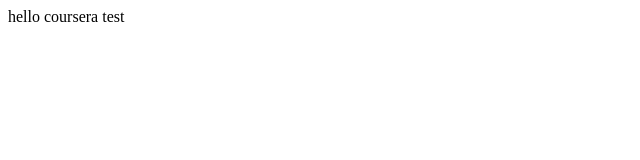
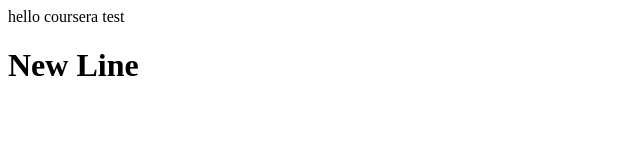
Before and after one commit to henokmicael/coursera-test, a plain HTML site: page index.html in a window 1280 px wide. Shown: the whole page, without its empty margins (0-640 px from the left). Drawn offline with Linux system fonts and the light colour scheme.

Commit message:
new version of web file

```diff
--- a/index.html
+++ b/index.html
@@ -7,5 +7,7 @@
   <body>
     hello coursera test
 
+    <h1> New Line</h>
+
   </body>
 </html>
```
